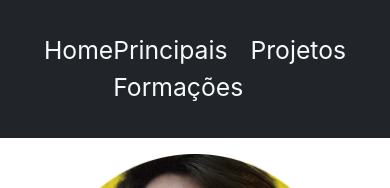
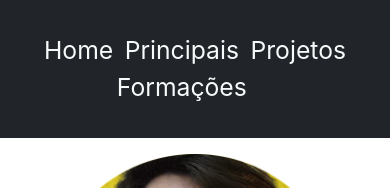
Before and after one commit to FaelCrios/resume-app, a React (Create React App) app: page /home in a window 390 px wide. Shown: the top 188 px of the page. Built offline with nearby package versions, Linux system fonts and the light colour scheme.

Commit message:
att responsive navbar

```diff
--- a/src/layout/NavBarAndFooter/Navbar.tsx
+++ b/src/layout/NavBarAndFooter/Navbar.tsx
@@ -2,24 +2,28 @@ import { NavLink } from "react-router-dom";
 
 export const Navbar = () => {
   return (
-    <nav className="text-bg-dark py-3 p-3">
-      <div className="container">
+    <div className="text-bg-dark  py-3 p-3">
+    <nav className=" container text-center ">
+      <div className="">
         <div className="d-flex justify-content-evenly px-3 py-3 fo">
           <div>
-            <NavLink className='nav-link text-light fs-2' to='/home'>
-                Home
+            <NavLink className="nav-link text-light fs-2" to="/home">
+              Home
             </NavLink>
           </div>
           <div>
-            <a className='nav-link text-light fs-2' href="#pformacoes">Principais Formações</a>
+            <a className="nav-link text-light fs-2" href="/home#pformacoes">
+              Principais Formações
+            </a>
           </div>
           <div>
-          <NavLink to="/projetos" className="nav-link text-light fs-2">
+            <NavLink to="/projetos" className="nav-link text-light fs-2">
               Projetos
-              </NavLink>
+            </NavLink>
           </div>
         </div>
       </div>
     </nav>
+    </div>
   );
 };
```
